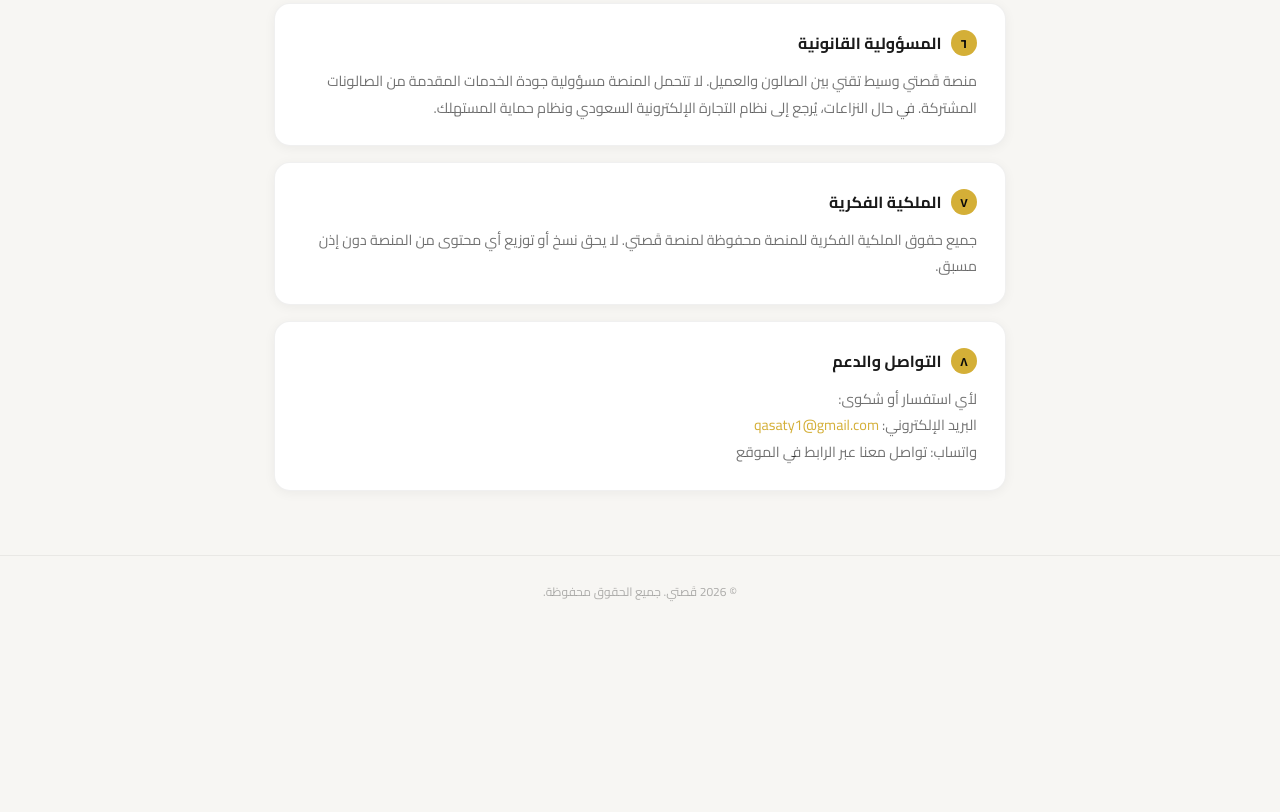
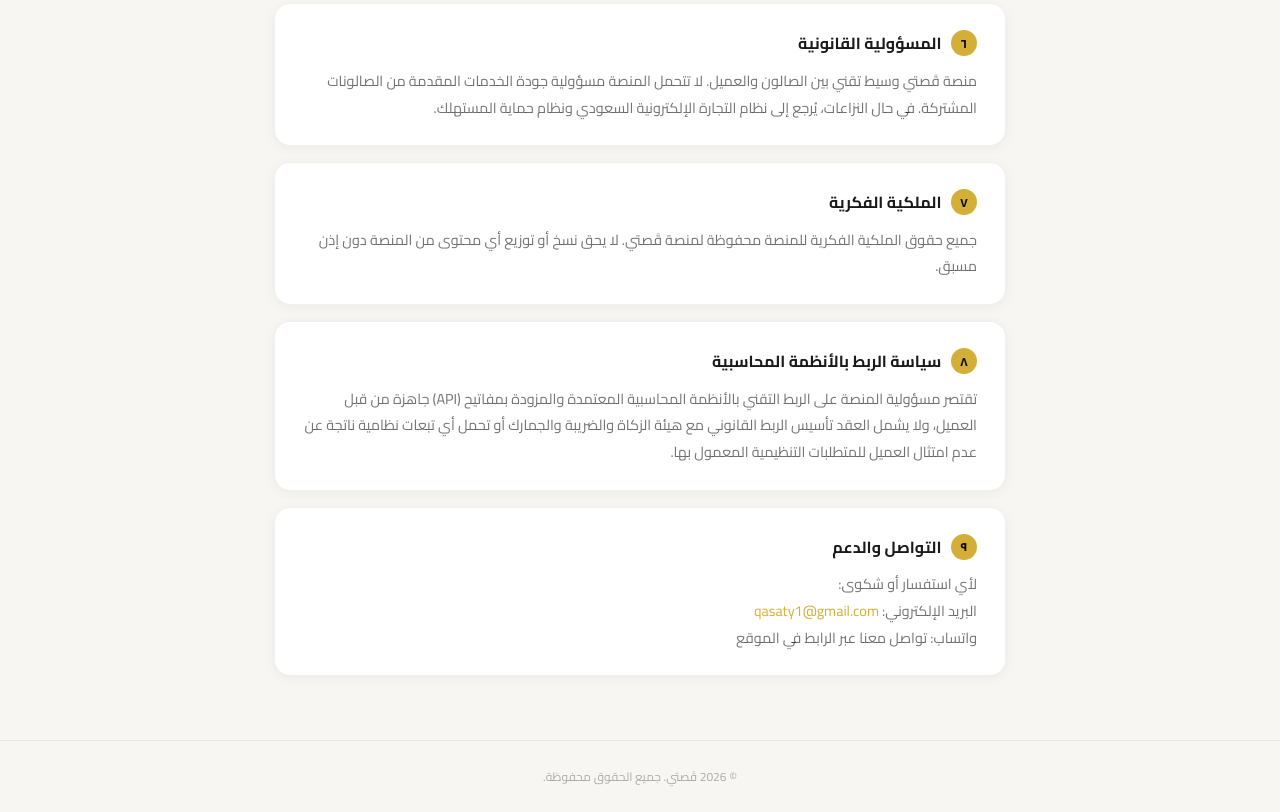
Before and after one commit to domxagency1200/Qasaty, a website: page privacy.html in a window 1280 px wide. Shown: the part 1100-1912 px from the top of the page. Before the commit the page ends 1727 px from the top, so only its background shows below. Drawn offline with Linux system fonts and the light colour scheme.

Commit message:
feat: add accounting systems integration policy to privacy page
Co-Authored-By: Claude Sonnet 4.6 <noreply@anthropic.com>

```diff
--- a/privacy.html
+++ b/privacy.html
@@ -153,7 +153,12 @@
     </div>
 
     <div class="policy-card">
-      <h3><span class="num">٨</span> التواصل والدعم</h3>
+      <h3><span class="num">٨</span> سياسة الربط بالأنظمة المحاسبية</h3>
+      <p>تقتصر مسؤولية المنصة على الربط التقني بالأنظمة المحاسبية المعتمدة والمزودة بمفاتيح (API) جاهزة من قبل العميل، ولا يشمل العقد تأسيس الربط القانوني مع هيئة الزكاة والضريبة والجمارك أو تحمل أي تبعات نظامية ناتجة عن عدم امتثال العميل للمتطلبات التنظيمية المعمول بها.</p>
+    </div>
+
+    <div class="policy-card">
+      <h3><span class="num">٩</span> التواصل والدعم</h3>
       <p>لأي استفسار أو شكوى:<br/>
       البريد الإلكتروني: <a href="mailto:qasaty1@gmail.com">qasaty1@gmail.com</a><br/>
       واتساب: تواصل معنا عبر الرابط في الموقع</p>
```
